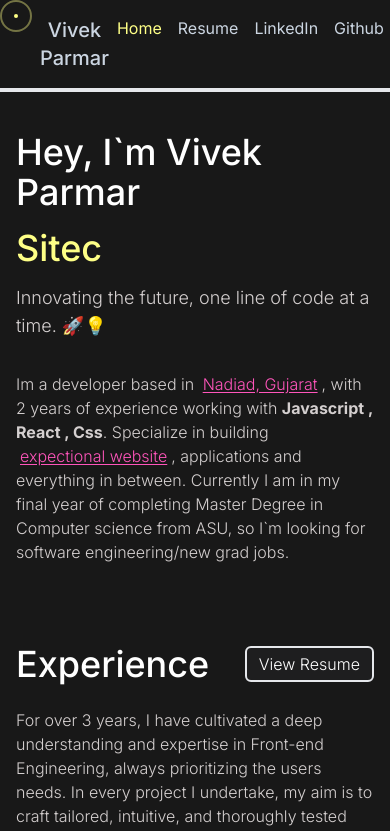
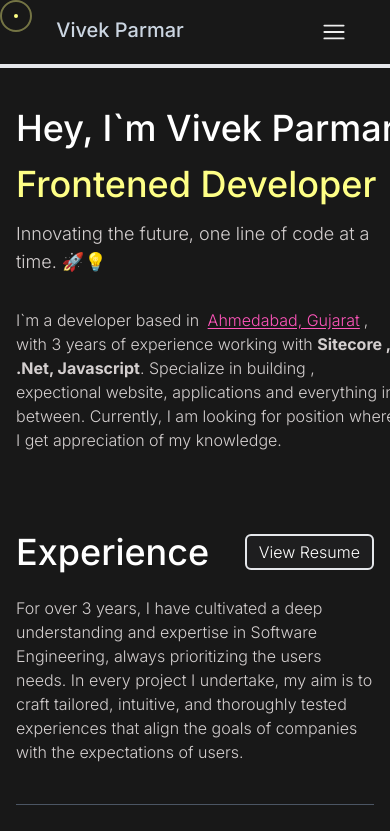
Before and after one commit to Vivekparmar999/Portfolio, a Next.js app: page / in a window 390 px wide. Shown: the top 831 px of the page. Built offline with nearby package versions, Linux system fonts and the light colour scheme.

Commit message:
Added mobile design menubar

```diff
--- a/components/Header.tsx
+++ b/components/Header.tsx
@@ -1,32 +1,110 @@
 import Link from "next/link";
+import { useState } from "react";
 
 const header = ({ currentLink = "" })=>{
+
+  const [isHmMenuBtnClicked, setIsHmMenuBtnClicked] = useState(false);
     return (
       <div className="sticky top-0 z-50 dark:text-slate-300 bg-v9-primary-black">
         {/**Added justify center to move below div of 1000px to center */}
         <div className="flex justify-center">
           <div className="w-full flex justify-between px-10 py-4 sm:w-[600px] md:w-[700px] lg:w-[800px] xl:w-[1000px] 2xl:w-[1200px]">
             <div className="font-semibold text-xl text-center w-40 transition ease-linear duration-1000 animateNormalWidth">
-                <a className="hover:underline underline-offset-2 hover:text-white font-medium">Vivek Parmar</a>
+              <a className="hover:underline underline-offset-2 hover:text-white font-medium">
+                Vivek Parmar
+              </a>
             </div>
-            <div className="flex flex-row">
-              <Link href="/" className={`mx-2 w-full mb-2 sm:mb-0 sm:w-auto ${ currentLink === "" ? "text-v9-yellow" : "hover:text-white"} underline-offset-2`}>
-                  Home
+
+          <div className="w-8 sm:hidden"
+          onClick={()=>{
+            setIsHmMenuBtnClicked(!isHmMenuBtnClicked);
+          }}
+          >
+            <svg
+              className="w-full cursor-pointer"
+              xmlns="http://www.w3.org/2000/svg"
+              viewBox="0 0 10 10"
+              stroke="#eee"
+              strokeWidth=".6"
+              fill="rgba(0,0,0,0)"
+              strokeLinecap="round"
+            >
+              <path d="M2,3L5,3L8,3M2,5L8,5M2,7L5,7L8,7">
+                <animate
+                  dur="0.2s"
+                  attributeName="d"
+                  values="M2,3L5,3L8,3M2,5L8,5M2,7L5,7L8,7;M3,3L5,5L7,3M5,5L5,5M3,7L5,5L7,7"
+                  fill="freeze"
+                  begin="start.begin"
+                />
+                <animate
+                  dur="0.2s"
+                  attributeName="d"
+                  values="M3,3L5,5L7,3M5,5L5,5M3,7L5,5L7,7;M2,3L5,3L8,3M2,5L8,5M2,7L5,7L8,7"
+                  fill="freeze"
+                  begin="reverse.begin"
+                />
+              </path>
+              <rect width="10" height="10" stroke="none">
+                <animate
+                  dur="2s"
+                  id="reverse"
+                  attributeName="width"
+                  begin="click"
+                />
+              </rect>
+              <rect width="10" height="10" stroke="none">
+                <animate
+                  dur="0.001s"
+                  id="start"
+                  attributeName="width"
+                  values="10;0"
+                  fill="freeze"
+                  begin="click"
+                />
+                <animate
+                  dur="0.001s"
+                  attributeName="width"
+                  values="0;10"
+                  fill="freeze"
+                  begin="reverse.begin"
+                />
+              </rect>
+            </svg>
+          </div>
+
+            <div className={`${isHmMenuBtnClicked? "flex":"hidden"} sm:flex absolute text-right right-0 top-full bg-v9-secondary-black border border-v9-light-grey border-opacity-40  rounded p-2 sm:p-0 sm:border-none sm:bg-transparent sm:top-0 sm:right mr-10 sm:m-0 flex-col sm:relative sm:flex-row items-center transition-none `}>
+              <Link
+                href="/"
+                className={`mx-2 w-full mb-2 sm:mb-0 sm:w-auto ${currentLink === '' ? 'text-v9-yellow' : 'hover:text-white'} underline-offset-2`}
+              >
+                Home
               </Link>
-              <Link href="/resume" className={`mx-2 w-full mb-2 sm:mb-0 sm:w-auto ${ currentLink === "resume" ? "text-v9-yellow" : "hover:text-white"} underline-offset-2`}>
+              <Link
+                href="/resume"
+                className={`mx-2 w-full mb-2 sm:mb-0 sm:w-auto ${currentLink === 'resume' ? 'text-v9-yellow' : 'hover:text-white'} underline-offset-2`}
+              >
                 Resume
               </Link>
-              <Link href="https://www.linkedin.com/in/vivek-parmar-0b10b4134/" target="_blank" className={`mx-2 w-full mb-2 sm:mb-0 sm:w-auto ${ currentLink === "LinkedIn" ? "text-v9-yellow" : "hover:text-white"} underline-offset-2`}>
+              <Link
+                href="https://www.linkedin.com/in/vivek-parmar-0b10b4134/"
+                target="_blank"
+                className={`mx-2 w-full mb-2 sm:mb-0 sm:w-auto ${currentLink === 'LinkedIn' ? 'text-v9-yellow' : 'hover:text-white'} underline-offset-2`}
+              >
                 LinkedIn
               </Link>
-              <Link href="https://github.com/Vivekparmar999" target="_blank" className={`mx-2 w-full mb-2 sm:mb-0 sm:w-auto ${ currentLink === "Github" ? "text-v9-yellow" : "hover:text-white"} underline-offset-2`}>
+              <Link
+                href="https://github.com/Vivekparmar999"
+                target="_blank"
+                className={`mx-2 w-full mb-2 sm:mb-0 sm:w-auto ${currentLink === 'Github' ? 'text-v9-yellow' : 'hover:text-white'} underline-offset-2`}
+              >
                 Github
               </Link>
             </div>
           </div>
+
         </div>
-        <div className="w-full dark:bg-gray-200 bg-black h-1">
-        </div>
+        <div className="w-full dark:bg-gray-200 bg-black h-1"></div>
       </div>
     );
 }
--- a/pages/_app.tsx
+++ b/pages/_app.tsx
@@ -5,18 +5,28 @@ import Cursor from '../components/Cursor';
 import Header from '@/components/Header';
 import { useEffect, useState } from 'react';
 import { useRouter } from 'next/router';
+import Head from 'next/head';
 
 export default function App({ Component, pageProps }: AppProps) {
   const [currentLink,setCurrentLink] = useState("");
+  const [canonicalLink,setCanonicalLink] = useState("https://vivekparmar.vercel.app");
   const clientRouter = useRouter();
 
   useEffect(()=>{
+    //pathname: /resume
     setCurrentLink(clientRouter.pathname.split("/")[1]);
+    if(clientRouter.pathname!="/")
+    {
+      setCanonicalLink("https://vivekparmar.vercel.app"+clientRouter.pathname);
+    }else{
+      setCanonicalLink("https://vivekparmar.vercel.app");
+    }
   },[clientRouter.pathname]);
 
   return (
     <>
       <Context>
+        <Head><link rel="canonical" href={canonicalLink}></link></Head>
         <Cursor />
         <Header currentLink={currentLink}/>
         <div className="w-full flex justify-center">
--- a/pages/_document.tsx
+++ b/pages/_document.tsx
@@ -10,7 +10,6 @@ export default function Document() {
           rel="stylesheet"
           href="https://cdnjs.cloudflare.com/ajax/libs/highlight.js/11.4.0/styles/github-dark.min.css"
         ></link>
-        <link rel="canonical" href="https://vivekparmar.vercel.app"></link>
       </Head>
       <body className="bg-white dark:bg-v9-primary-black text-black dark:text-white transition-colors duration-300 custom-scroll-bar-x">
         <Main />
--- a/pages/index.tsx
+++ b/pages/index.tsx
@@ -27,7 +27,7 @@ export default function Home() {
 
   const [roleIndex, setRoleIndex] = useState(0);
   const roles = [
-    'Sitecore Developer |',
+    'Sitecore Certified Developer |',
     '.Net Developer |',
     'Frontened Developer |',
   ];
@@ -72,27 +72,18 @@ export default function Home() {
           </div>
           <div className="text-v9-light-grey font-light mt-8">
             <p className="">
-              Im a developer based in{' '}
+              I`m a developer based in{' '}
               <Anchor
-                href="https://www.google.com/maps/place/Nadiad,+Gujarat/@22.6958086,51.7649756,4z"
+                href="https://www.google.com/maps/place/Ahmedabad,+Gujarat/@23.0204741,72.4149257,11z"
                 target="_blank"
                 onClick={() => {}}
               >
-                Nadiad, Gujarat
+                Ahmedabad, Gujarat
               </Anchor>
-              , with 2 years of experience working with{' '}
-              <span className="font-bold">Javascript , React , Css</span>.
-              Specialize in building{' '}
-              <Anchor
-                href="https://vivek9patel.github.io/"
-                onClick={() => {}}
-                target={'_blank'}
-              >
-                expectional website
-              </Anchor>
-              , applications and everything in between. Currently I am in my
-              final year of completing Master Degree in Computer science from
-              ASU, so I`m looking for software engineering/new grad jobs.
+              , with 3 years of experience working with{' '}
+              <span className="font-bold">Sitecore , .Net, Javascript</span>.
+              Specialize in building , expectional website, applications and everything in between.
+              Currently, I am looking for position where I get appreciation of my knowledge.
             </p>
           </div>
         </div>
@@ -112,7 +103,7 @@ export default function Home() {
         </div>
         <div className="text-v9-light-grey font-light mt-2 mb-4">
           For over 3 years, I have cultivated a deep understanding and expertise
-          in <span className="">Front-end Engineering</span>, always
+          in <span className="">Software Engineering</span>, always
           prioritizing the users needs. In every project I undertake, my aim is
           to craft tailored, intuitive, and thoroughly tested experiences that
           align the goals of companies with the expectations of users.
@@ -128,7 +119,7 @@ export default function Home() {
               alt="University of Phoneix Logo"
               className="h-16 mr-4 mt-1 hidden sm:block"
             />
-            <div className="flex flex-col justify-between sm:w-[500px]">
+            <div className="flex flex-col justify-between ml-6 sm:w-[500px]">
               <div className="text-v9-light-grey font-light">
                 Full Stack Developer - 6 Months{' '}
               </div>
@@ -180,7 +171,7 @@ export default function Home() {
               alt="University of Phoneix Logo"
               className="h-16 mr-4 mt-1 hidden sm:block"
             />
-            <div className="flex flex-col justify-between sm:w-[500px]">
+            <div className="flex flex-col justify-between ml-6 sm:w-[500px]">
               <div className="text-v9-light-grey font-light">
                 Trainee Engineer - 6 Months{' '}
               </div>
@@ -215,7 +206,7 @@ export default function Home() {
               alt="University of Phoneix Logo"
               className="h-4 mr-4 mt-8 hidden sm:block"
             />
-            <div className="flex flex-col justify-between sm:w-[500px]">
+            <div className="flex flex-col justify-between ml-6 sm:w-[500px]">
               <div className="text-v9-light-grey font-light">
                 Internship - 5 Months{' '}
               </div>
```
